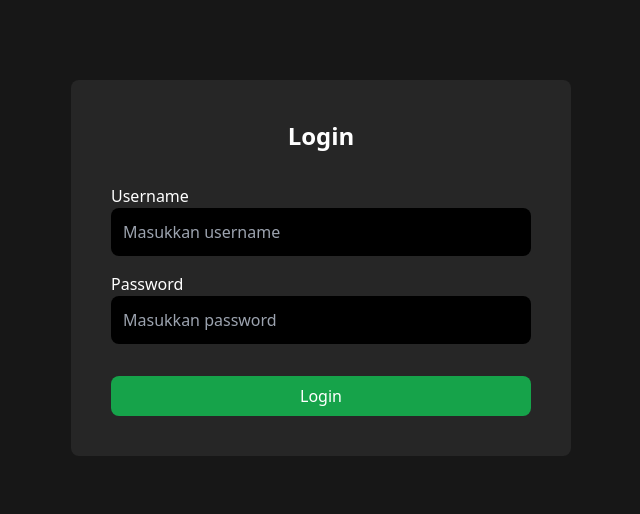
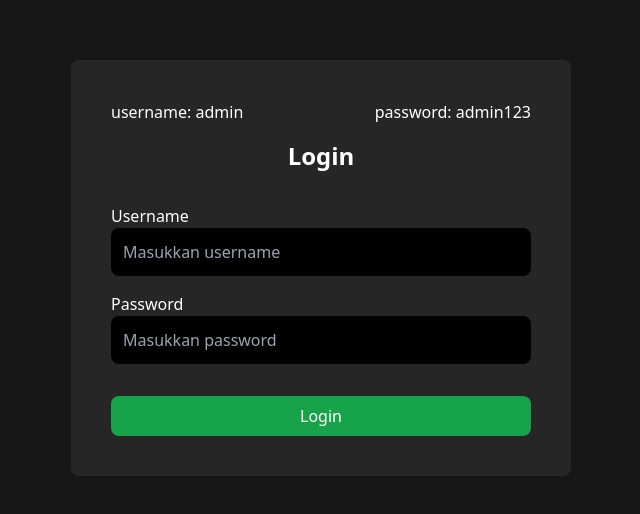
Before and after one commit to fajarriskihidayat/crud-book-react, a React (Vite) app: page /login in a window 1280 px wide. Shown: the part 132-646 px from the top of the page, without its empty margins (319-959 px from the left). Built offline with nearby package versions, Linux system fonts and the light colour scheme.

Commit message:
add credential

```diff
--- a/src/pages/Login.tsx
+++ b/src/pages/Login.tsx
@@ -56,6 +56,11 @@ const Login = () => {
   return (
     <div className="flex justify-center items-center h-screen">
       <div className="w-[500px] flex flex-col gap-4 px-4 py-10 sm:p-10  bg-white dark:bg-neutral-800 rounded-lg">
+        <div className="flex justify-between text-black dark:text-white ">
+          <p>username: admin</p>
+          <p>password: admin123</p>
+        </div>
+
         <h1 className="text-2xl font-semibold text-center text-black dark:text-white">
           Login
         </h1>
```
Also changed, not shown: vercel.json (added).
